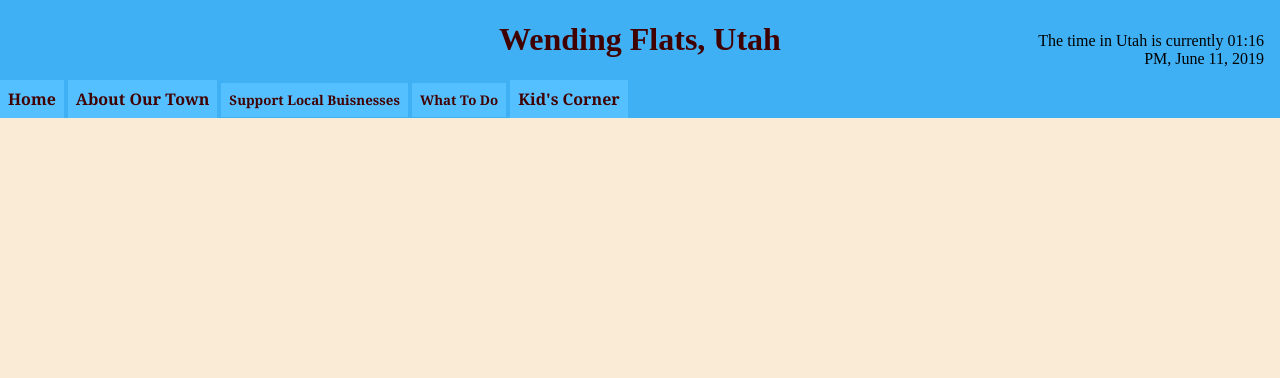
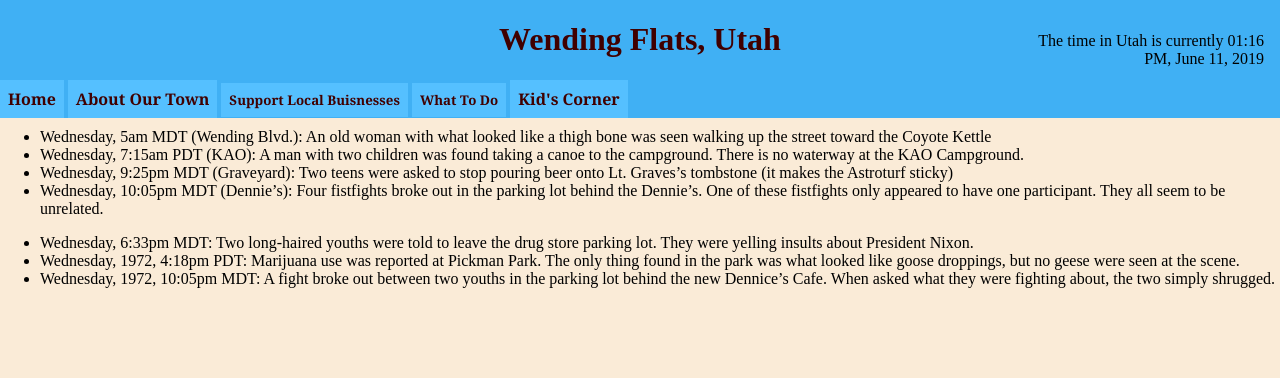
Before and after one commit to Zesjier/wendingflats, a Django app: page /utah/blotter in a window 1280 px wide. Shown: the top 378 px of the page. Run offline with Django 3.2, Linux system fonts and the light colour scheme.

Commit message:
added more text

```diff
--- a/ut/templates/ut/blotter.html
+++ b/ut/templates/ut/blotter.html
@@ -6,4 +6,43 @@
 {% endblock %}
 
 {% block content %}
+    <div class='now' class='blotter'>
+        <ul>
+            <li>
+                Wednesday, 5am MDT (Wending Blvd.): An old woman with what looked like a thigh bone
+                was seen walking up the street toward the Coyote Kettle
+            </li>
+            <li>
+                Wednesday, 7:15am PDT (KAO): A man with two children was found taking a canoe to
+                the campground. There is no waterway at the KAO Campground.
+            </li>
+            <li>
+                Wednesday, 9:25pm MDT (Graveyard): Two teens were asked to stop pouring beer
+                onto Lt. Graves’s tombstone (it makes the Astroturf sticky)
+            </li>
+            <li>
+                Wednesday, 10:05pm MDT (Dennie’s): Four fistfights broke out in the parking
+                lot behind the Dennie’s. One of these fistfights only appeared to have one
+                participant. They all seem to be unrelated.
+            </li>
+        </ul>
+    </div>
+    <div class='then' class='blotter' class='hidden'>
+        <ul>
+            <li>
+                Wednesday, 6:33pm MDT: Two long-haired youths were told to leave
+                the drug store parking lot. They were yelling insults about President Nixon.
+            </li>
+            <li>
+                Wednesday, 1972, 4:18pm PDT: Marijuana use was reported at Pickman Park.
+                The only thing found in the park was what looked like goose droppings,
+                but no geese were seen at the scene.
+            </li>
+            <li>
+                Wednesday, 1972, 10:05pm MDT: A fight broke out between two youths in the parking
+                lot behind the new Dennice’s Cafe. When asked what they were fighting about,
+                the two simply shrugged.
+            </li>
+        </ul>
+    </div>
 {% endblock %}
```
Also changed, not shown: ut/templates/ut/flats.html (+18 -0 lines), ut/static/ut/img/saltflats.jpg (added).
